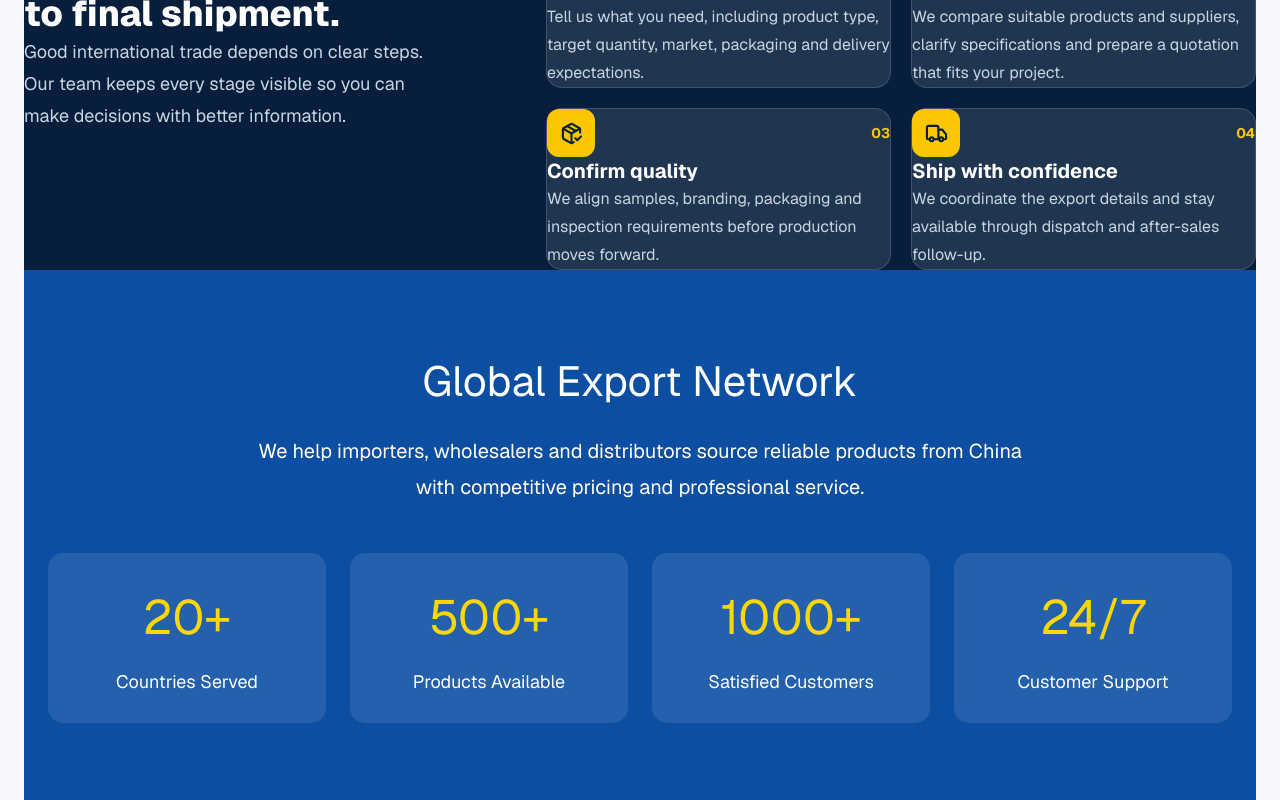
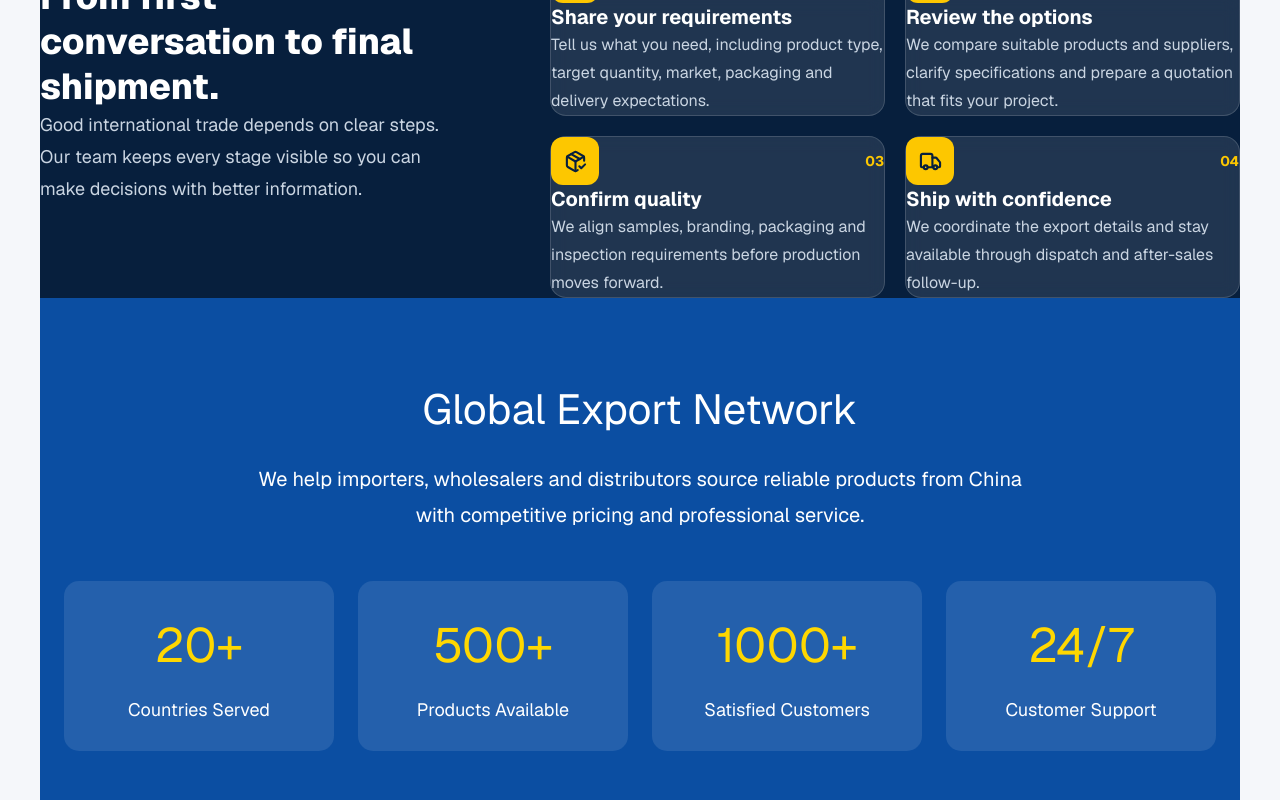
Before and after one commit to zgsgf54w5p-gif/HENGYANG-STAN-TRADE, a Next.js app: page / in a window 1280 px wide. Shown: the part 5703-6503 px from the top of the page. Built offline with nearby package versions, Linux system fonts and the light colour scheme.

Commit message:
Update page.tsx

```diff
--- a/app/page.tsx
+++ b/app/page.tsx
@@ -13,9 +13,9 @@ export default function Home() {
   return (
     <div
       style={{
-        maxWidth: "1280px",
+        maxWidth: "1440px",
         margin: "0 auto",
-        padding: "0 24px",
+        padding: "0 40px",
         boxSizing: "border-box",
       }}
     >
```
